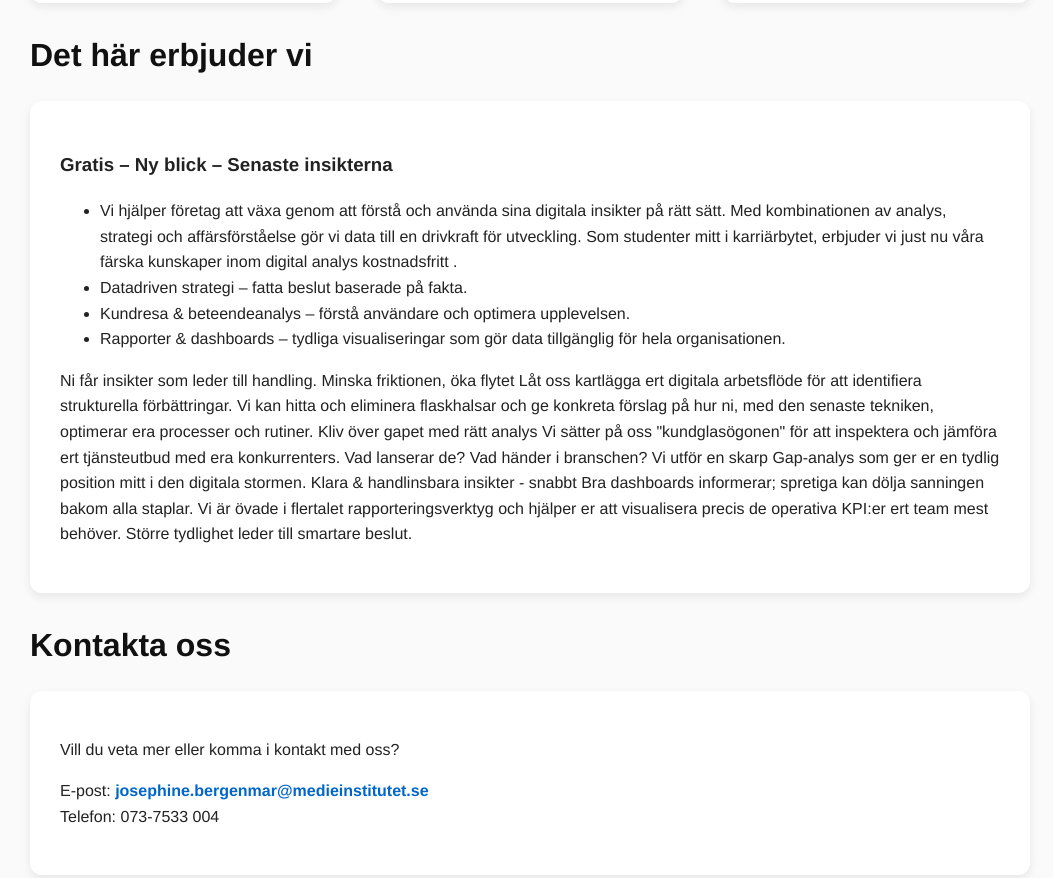
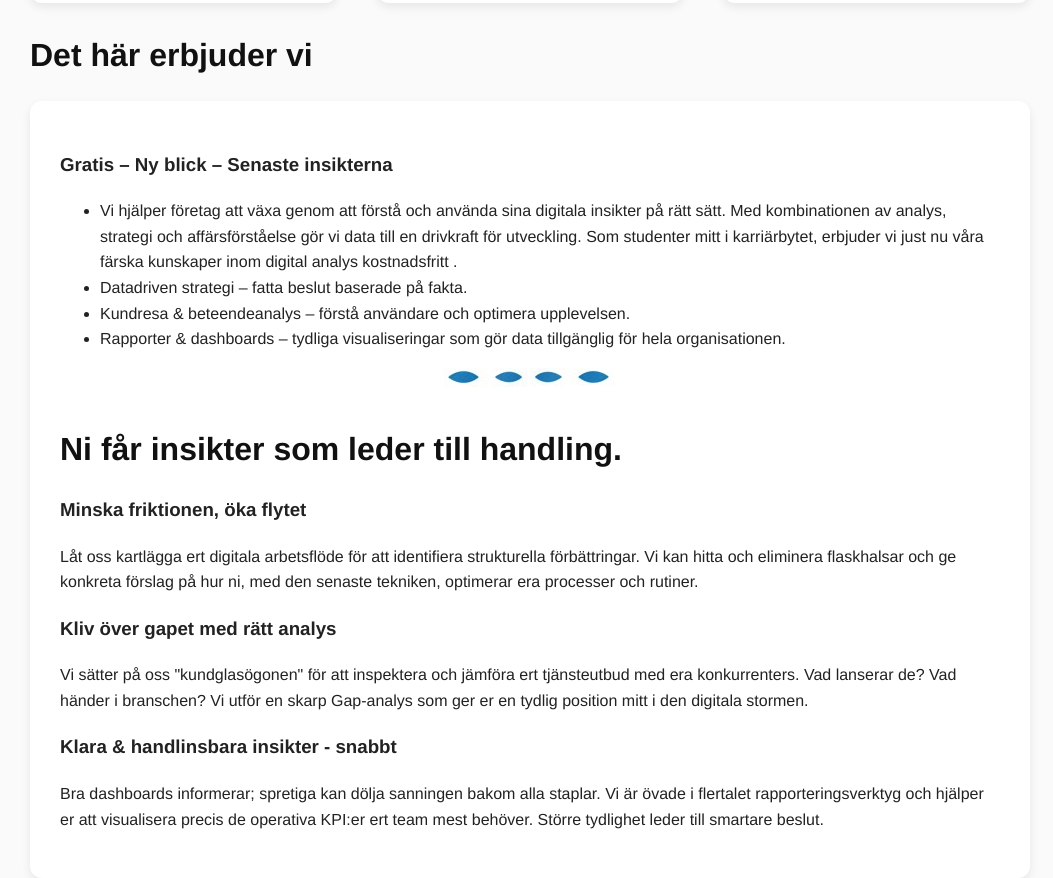
Before and after one commit to very-rimlig/aroundyourworld, a website built with webpack: page index.html in a window 1280 px wide. Shown: the part 1321-2199 px from the top of the page, without its empty margins (110-1163 px from the left). Built offline with nearby package versions, Linux system fonts and the light colour scheme.

Commit message:
mer radbrytning + avdelarbild

```diff
--- a/index.html
+++ b/index.html
@@ -68,21 +68,17 @@
 
   <li>Rapporter & dashboards – tydliga visualiseringar som gör data tillgänglig för hela organisationen.</li>
 </ul>
+<center><img src="img/rad.png"></center>
+      <h2>Ni får insikter som leder till handling.</h2>
 
-
-        Ni får insikter som leder till handling.
-
-
-
-        Minska friktionen, öka flytet
-
+     <h3> Minska friktionen, öka flytet</h3>
         Låt oss kartlägga ert digitala arbetsflöde för att identifiera strukturella förbättringar. Vi kan hitta och eliminera flaskhalsar och ge konkreta förslag på hur ni, med den senaste tekniken, optimerar era processer och rutiner.
 
-        Kliv över gapet med rätt analys
+      <h3>Kliv över gapet med rätt analys</h3>
 
         Vi sätter på oss "kundglasögonen" för att inspektera och jämföra ert tjänsteutbud med era konkurrenters. Vad lanserar de? Vad händer i branschen? Vi utför en skarp Gap-analys som ger er en tydlig position mitt i den digitala stormen.
 
-        Klara & handlinsbara insikter - snabbt
+      <h3>        Klara & handlinsbara insikter - snabbt</h3>
 
         Bra dashboards informerar; spretiga kan dölja sanningen bakom alla staplar. Vi är övade i flertalet rapporteringsverktyg och hjälper er att visualisera precis de operativa KPI:er ert team mest behöver. Större tydlighet leder till smartare beslut.
       </p>
```
